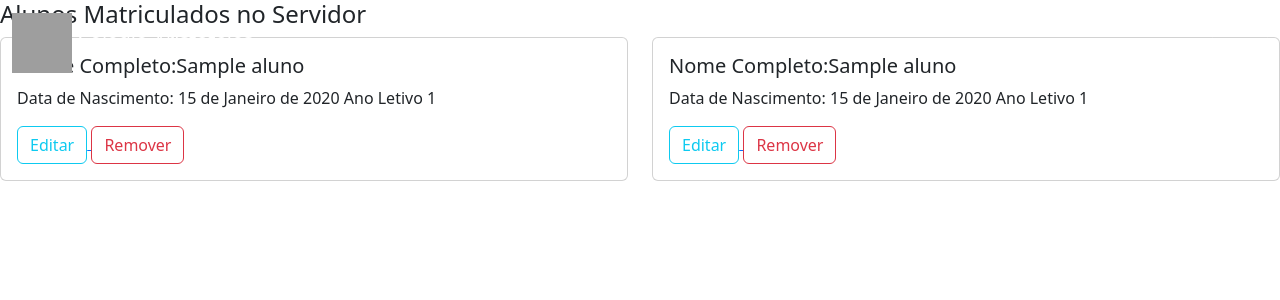
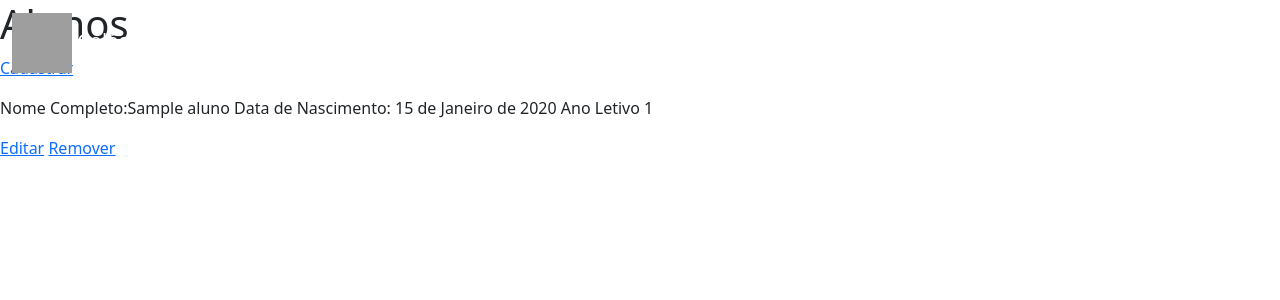
Before and after one commit to EmillyPoliane19/proj_cruds, a Django app: page /alunos/ in a window 1280 px wide. Shown: the top 300 px of the page. Run offline with Django 4.2, Linux system fonts and the light colour scheme; tables that the repository leaves empty hold one stand-in row (values such as "Sample post"); some libraries are stand-ins or nearby versions; grey boxes are pictures that could not be loaded.

Commit message:
corrigindo bugs

```diff
--- a/core/views.py
+++ b/core/views.py
@@ -1,7 +1,7 @@
 from cgitb import reset
 from django.shortcuts import render, redirect
 from .models import Prof, Aluno, Curso
-from .forms import ProfForm, AlunoForm,CursosForm
+from .forms import ProfForm, AlunoForm, CursosForm
 
 #CRUD DOS PROFESSORES
 def listar_prof(request):
@@ -77,6 +77,7 @@
 
 def editar_aluno(request, id):
     aluno = Aluno.objects.get(pk=id)
+
     form = AlunoForm(request.POST or None, instance=aluno)
 
     if form.is_valid():
--- a/proj_cruds/urls.py
+++ b/proj_cruds/urls.py
@@ -15,12 +15,12 @@ Including another URLconf
 """
 from django.contrib import admin
 from django.urls import path
-from core.views import editar_prof, listar_prof, cadastrar_prof, remover_prof, upload_prof, listar_aluno, cadastrar_aluno, editar_aluno,remover_aluno, cursos_cadastrar
+from core.views import editar_prof, listar_prof, cadastrar_prof, remover_prof, upload_prof, listar_aluno, cadastrar_aluno, editar_aluno, remover_aluno, cursos_cadastrar
 
 urlpatterns = [
 
-    path('cadastrar_aluno', cadastrar_aluno, name='cadastrar_aluno'),
-    path('alunos/', listar_aluno, name='listar_cursos'),
+    path('cadastrar_aluno/', cadastrar_aluno, name='cadastrar_aluno'),
+    path('alunos/', listar_aluno, name='listar_aluno'),
      path('alunos_editar/<int:id>/', editar_aluno, name='editar_aluno'),
     path('aluno_remover/<int:id>/',remover_aluno, name='remover_aluno'),
     path('cadastrarprof/', cadastrar_prof, name='cadastrar_prof'),
--- a/templates/cadastro_alunos.html
+++ b/templates/cadastro_alunos.html
@@ -45,9 +45,24 @@
     </div>
   </nav>
   <main>
-    <h4>Alunos Matriculados no Servidor</h4>
+    <h1>Alunos</h1>
+    <p><a href="{% url 'cadastrar_aluno' %}">Cadastrar</a></p>
+
     {% for aluno in todos_alunos %}
+        <p>
+        Nome Completo:{{aluno.nome}}
+        Data de Nascimento: {{aluno.data}}
+        Ano Letivo {{aluno.ano}}
+        </p>
+        <a href="{% url 'editar_aluno' aluno.id %}">Editar</a>
+        <a href="{% url 'remover_aluno' aluno.id %}">Remover</a>
+
+    {% empty %}
+    <p>Não Existem Alunos Cadastrados</p>
+    {% endfor %}
+    <!--<h4>Alunos Matriculados no Servidor</h4>
     <div class="row">
+      {% for aluno in todos_alunos %}
         <div class="col-sm-6">
           <div class="card">
             <div class="card-body">
@@ -81,6 +96,7 @@
       {% empty %}
       <p>Não Existem Alunos Cadastrados</p>
       {% endfor %}
+-->
 
 
 
```
